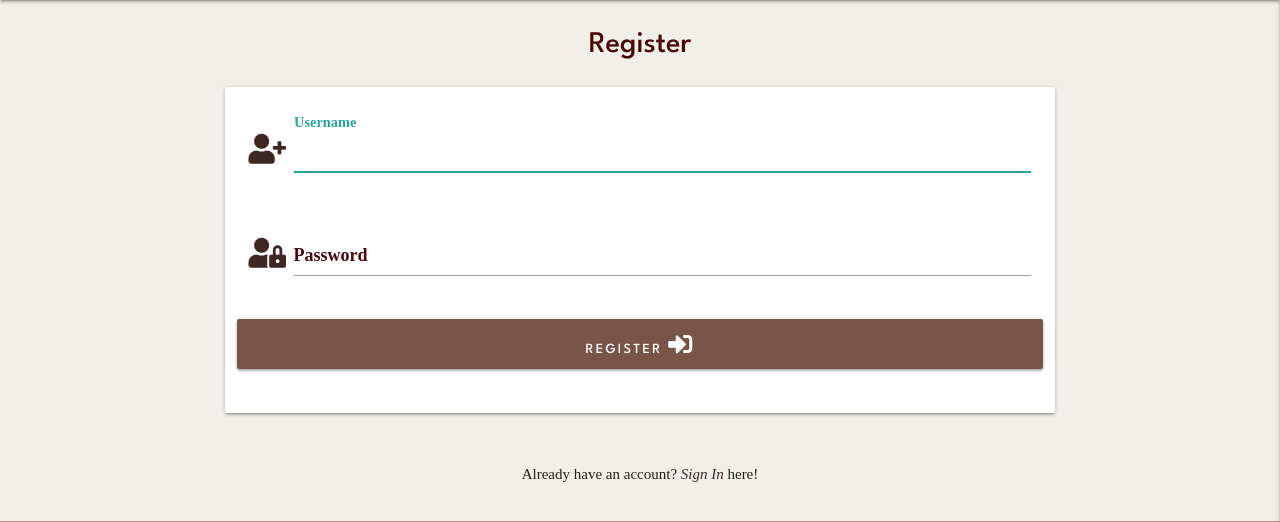
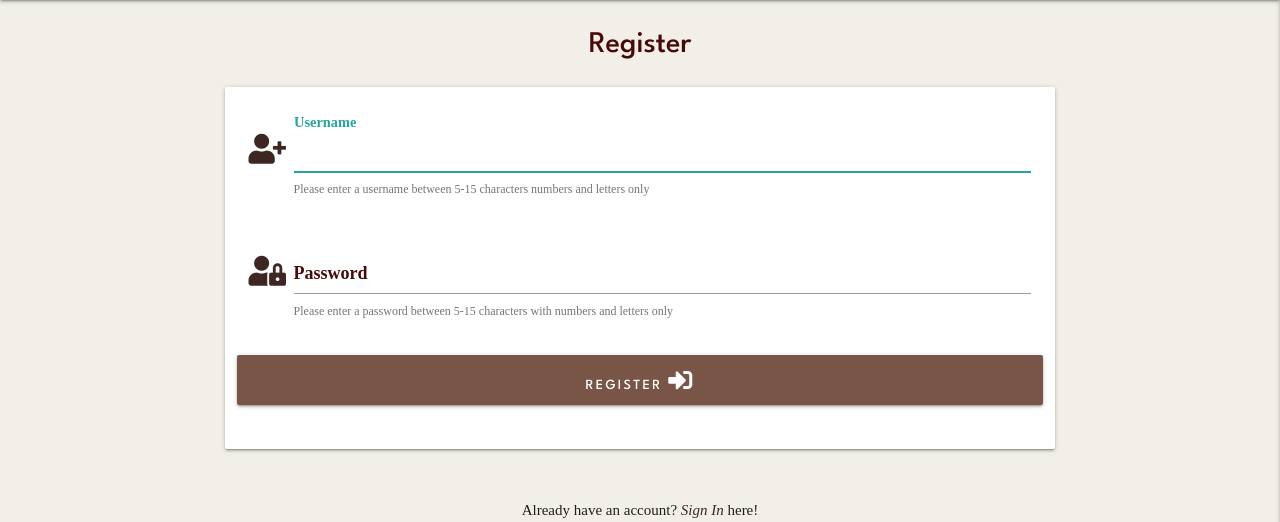
Before and after one commit to tarahwaters/milestone-project3, a Flask app: page /register in a window 1280 px wide. Shown: the part 64-586 px from the top of the page. Run offline with Flask 3, Linux system fonts and the light colour scheme; some libraries are stand-ins or nearby versions.

Commit message:
Add custom error and success msgs to register inputs

```diff
--- a/templates/register.html
+++ b/templates/register.html
@@ -11,6 +11,7 @@
                         <i class="fas fa-user-plus prefix brown-text text-darken-4"></i>
                         <input id="username" name="username" type="text" class="validate" minlength="5" maxlength="15" pattern="^[a-zA-Z0-9]{5,15}$" autocomplete="username" required autofocus>
                         <label for="username">Username</label>
+                        <span class="helper-text" data-error="Please enter a username between 5-15 characters numbers and letters only" data-success="Username Accepted">Please enter a username between 5-15 characters numbers and letters only</span>
                     </div>
                 </div>
                 <div class="row">
@@ -18,6 +19,7 @@
                         <i class="fas fa-user-lock prefix brown-text text-darken-4"></i>
                         <input id="password" name="password" type="password" class="validate" minlength="5" maxlength="15" pattern="^[a-zA-Z0-9]{5,15}$" autocomplete="new-password" required>
                         <label for="password">Password</label>
+                        <span class="helper-text" data-error="Please enter a password between 5-15 characters with numbers and letters only" data-success="Password Accepted">Please enter a password between 5-15 characters with numbers and letters only</span>
                     </div>
                 </div>
                 <div class="row">
```
